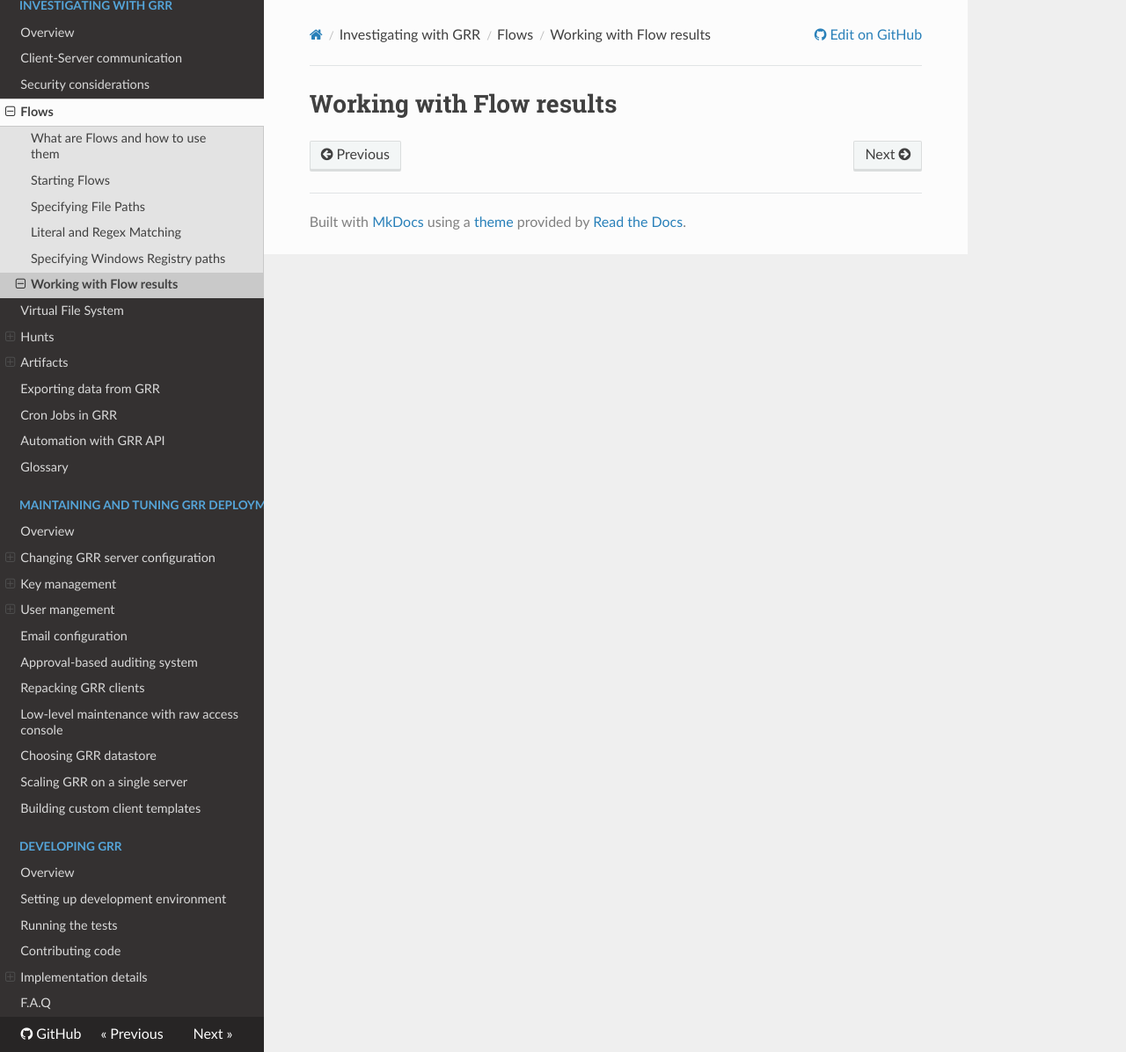
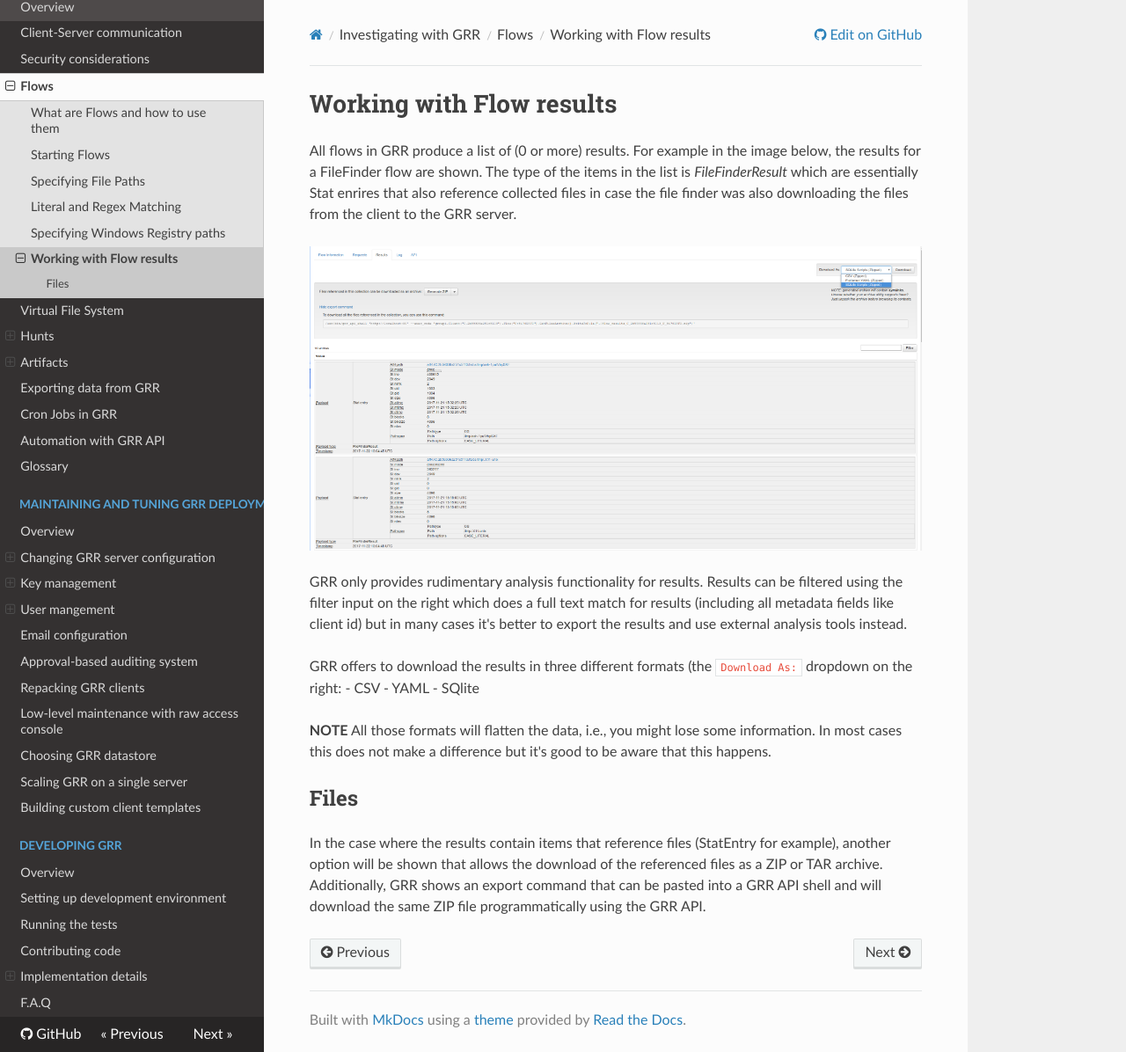
Before and after one commit to google/grr-doc, an MkDocs documentation site: the page built from docs/investigating-with-grr/flows/working-with-results.md, in a window 1280 px wide and 1196 px high. Shown: the whole window at 88% size. Built offline with MkDocs 1.6.1, drawn with Linux system fonts in a browser that asks for light colours; nearby versions of some CDN libraries; old or Windows-style settings are respelled for this version of MkDocs.

Commit message:
Adding a section about flow results.

```diff
--- a/docs/investigating-with-grr/flows/working-with-results.md
+++ b/docs/investigating-with-grr/flows/working-with-results.md
@@ -1 +1,18 @@
 # Working with Flow results
+
+All flows in GRR produce a list of (0 or more) results. For example in the image below, the results for a FileFinder flow are shown. The type of the items in the list is *FileFinderResult* which are essentially Stat enrires that also reference collected files in case the file finder was also downloading the files from the client to the GRR server.
+
+![Flow Results](../../images/flow_results.png "Results for a FileFinder flow")
+
+GRR only provides rudimentary analysis functionality for results. Results can be filtered using the filter input on the right which does a full text match for results (including all metadata fields like client id) but in many cases it's better to export the results and use external analysis tools instead.
+
+GRR offers to download the results in three different formats (the `Download As:` dropdown on the right:
+- CSV
+- YAML
+- SQlite
+
+**NOTE** All those formats will flatten the data, i.e., you might lose some information. In most cases this does not make a difference but it's good to be aware that this happens.
+
+## Files ##
+
+In the case where the results contain items that reference files (StatEntry for example), another option will be shown that allows the download of the referenced files as a ZIP or TAR archive. Additionally, GRR shows an export command that can be pasted into a GRR API shell and will download the same ZIP file programmatically using the GRR API.
```
Also changed, not shown: docs/investigating-with-grr/flows/starting.md (+6 -0 lines), docs/images/flow_results.png (added).
